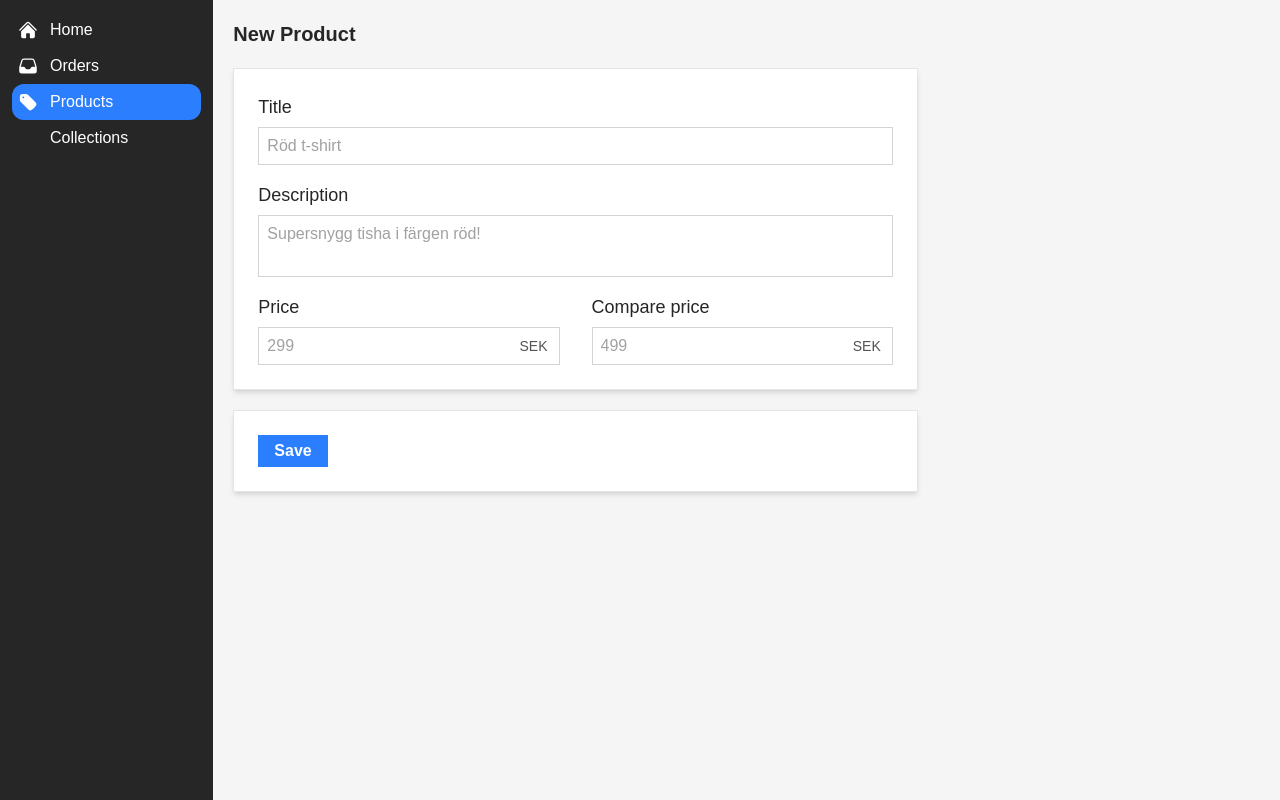
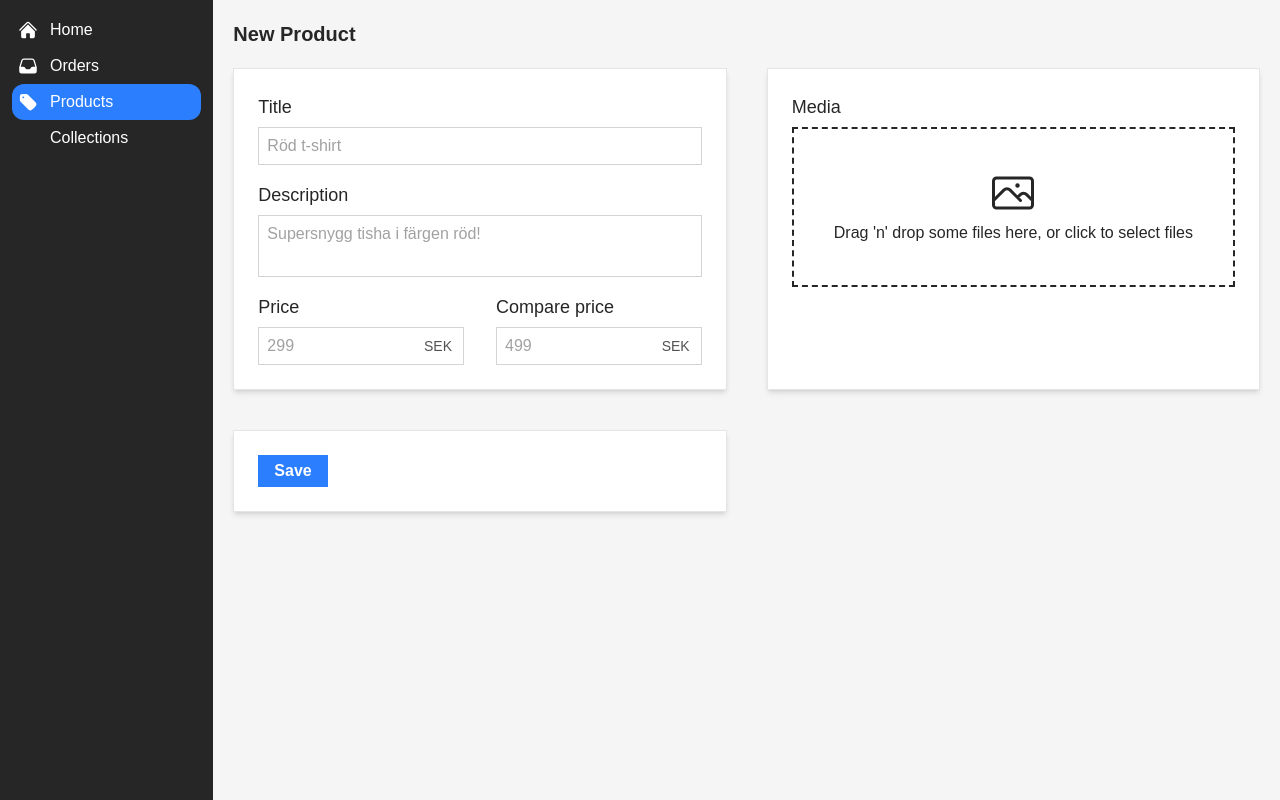
Before and after one commit to 3Joen3/ecommerce-admin, a Next.js app: page /products/new in a window 1280 px wide. Built offline with nearby package versions, Linux system fonts and the light colour scheme.

Commit message:
Initial media upload

```diff
--- a/ui/forms/ProductForm.tsx
+++ b/ui/forms/ProductForm.tsx
@@ -5,12 +5,14 @@ import Form from "./components/Form";
 import PriceField from "./components/PriceField";
 import TextAreaField from "./components/TextAreaField";
 import TextField from "./components/TextField";
+import MediaField from "./components/MediaField";
 
 interface FormValues {
   title: string;
   description: string;
   comparePrice: string;
   price: string;
+  media: File[];
 }
 
 export default function ProductForm() {
@@ -19,7 +21,7 @@ export default function ProductForm() {
   }
 
   return (
-    <Form onSubmit={onSubmit} className="w-2/3 space-y-5">
+    <Form onSubmit={onSubmit} className="grid grid-cols-2 gap-10">
       <Section>
         <TextField label="Title" placeholder="Röd t-shirt" name="title" />
         <TextAreaField
@@ -44,6 +46,10 @@ export default function ProductForm() {
       </Section>
 
       <Section>
+        <MediaField name="media" />
+      </Section>
+
+      <Section>
         <button type="submit" className="btn primary">
           Save
         </button>
--- /dev/null
+++ b/ui/forms/components/DropZone.tsx
@@ -0,0 +1,35 @@
+import ImageIcon from "@/ui/Icons/ImageIcon";
+import { useCallback, useState } from "react";
+import { useDropzone } from "react-dropzone";
+
+interface Props {
+  setFiles: (files: File[]) => void;
+}
+
+export default function DropZone({ setFiles }: Props) {
+  const onDrop = useCallback((acceptedFiles: File[]) => {
+    setFiles(acceptedFiles);
+  }, []);
+
+  const { getRootProps, getInputProps, isDragActive } = useDropzone({
+    onDrop,
+    accept: {
+      "image/*": [],
+    },
+  });
+
+  return (
+    <div
+      className="flex flex-col gap-1 items-center justify-center border-2 border-dashed border-neutral-800 p-10 hover:bg-neutral-100 hover:cursor-pointer"
+      {...getRootProps()}
+    >
+      <input {...getInputProps()} />
+      <ImageIcon className="h-12 w-12" />
+      {isDragActive ? (
+        <p>Drop the files here ...</p>
+      ) : (
+        <p>Drag 'n' drop some files here, or click to select files</p>
+      )}
+    </div>
+  );
+}
--- /dev/null
+++ b/ui/forms/components/MediaField.tsx
@@ -0,0 +1,32 @@
+import DropZone from "./DropZone";
+import Field from "./Field";
+import MediaGallery from "./MediaGallery";
+import { useFormContext } from "react-hook-form";
+import { useEffect, useState } from "react";
+
+interface Props {
+  name: string;
+}
+
+export default function MediaField({ name }: Props) {
+  const { register, setValue } = useFormContext();
+  const [files, setFiles] = useState<File[] | null>(null);
+
+  useEffect(() => {
+    register(name);
+  }, [register, name]);
+
+  useEffect(() => {
+    setValue(name, files);
+  }, [files, setValue, files]);
+
+  return (
+    <Field label="Media">
+      {files === null || files?.length < 1 ? (
+        <DropZone setFiles={setFiles} />
+      ) : (
+        <MediaGallery files={files} />
+      )}
+    </Field>
+  );
+}
--- /dev/null
+++ b/ui/forms/components/MediaGallery.tsx
@@ -0,0 +1,25 @@
+import Image from "next/image";
+
+interface Props {
+  files: File[];
+}
+
+export default function MediaGallery({ files }: Props) {
+  return (
+    <div className="flex gap-2">
+      {files.map((file) => (
+        <GalleryItem key={file.name} media={file} />
+      ))}
+    </div>
+  );
+}
+
+function GalleryItem({ media }: { media: File }) {
+  const url = URL.createObjectURL(media);
+
+  return (
+    <div>
+      <Image src={url} alt={media.name} height={50} width={50} />
+    </div>
+  );
+}
```
